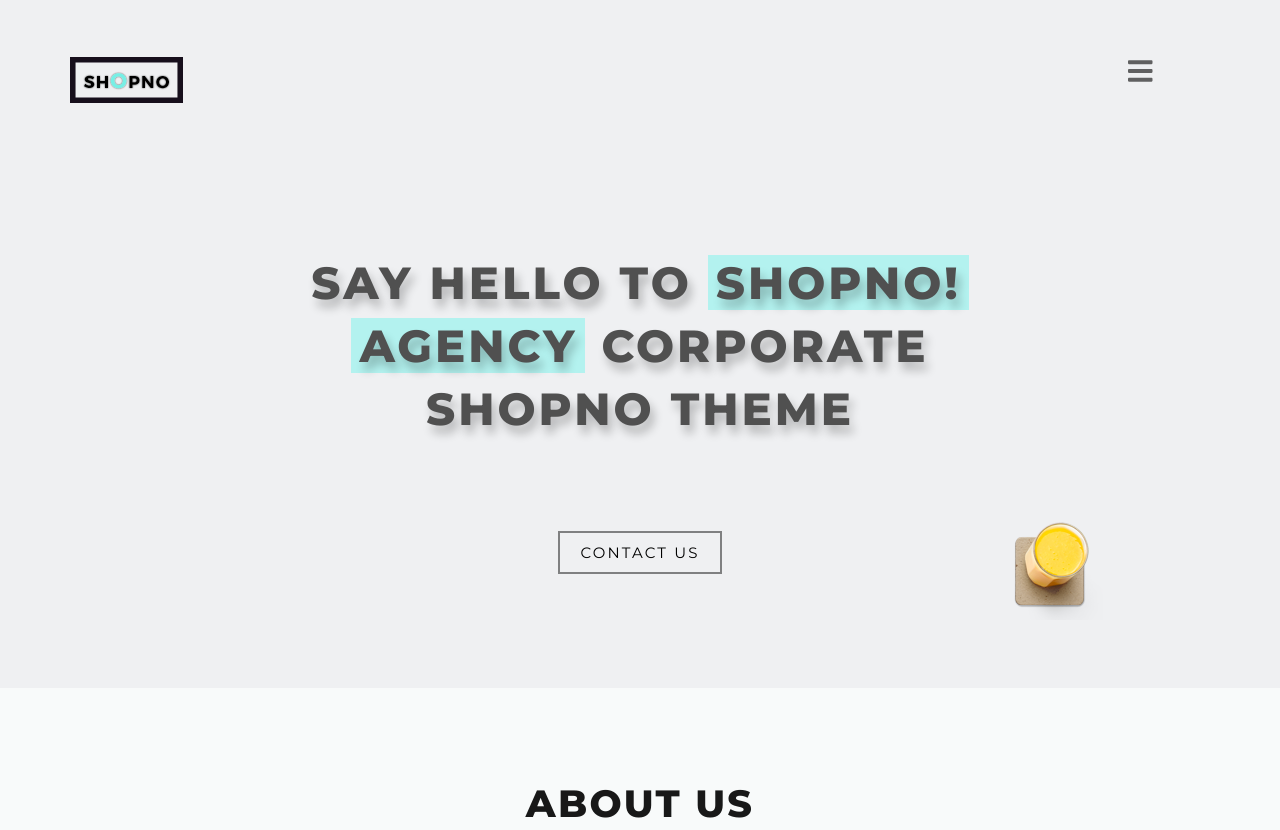
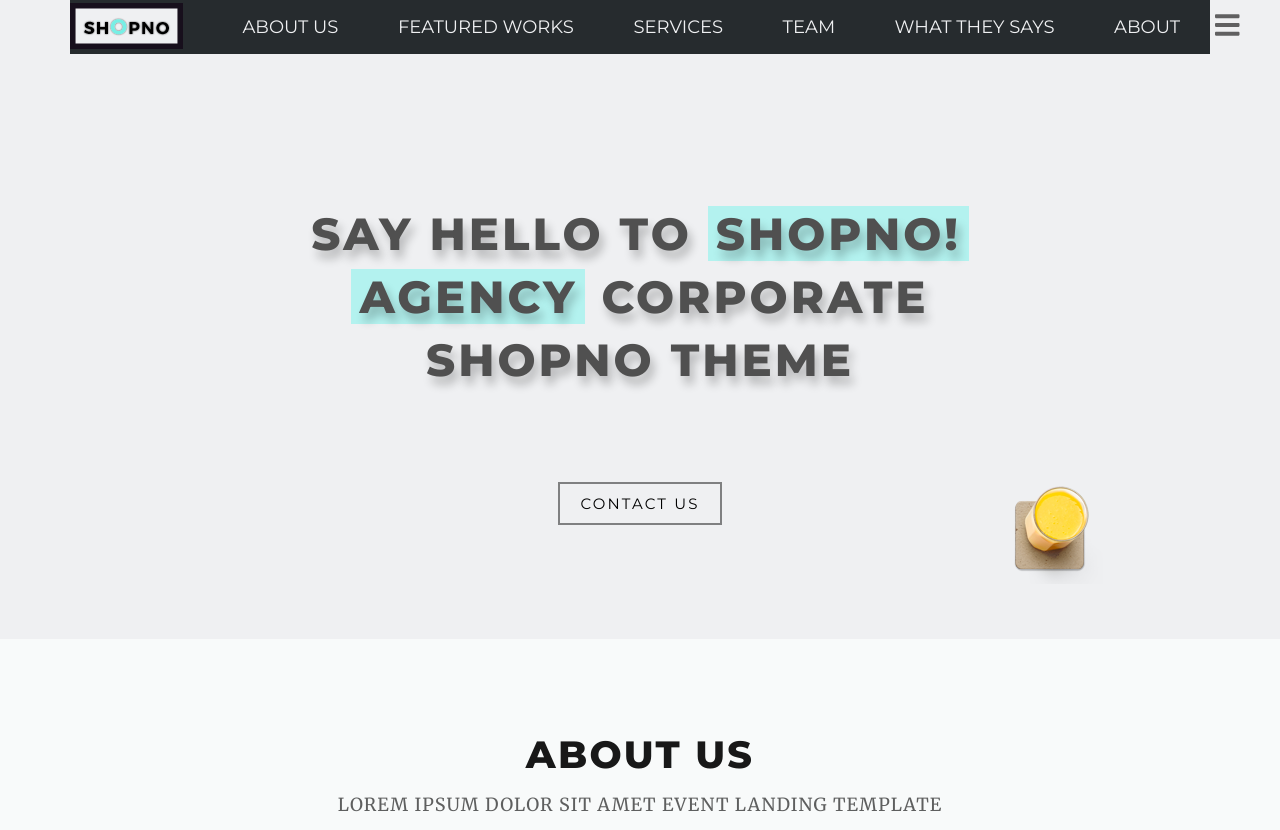
Before and after one commit to Kpexa/Shopno, a website: page src/index.html in a window 1280 px wide. Shown: the top 830 px of the page. Drawn offline with Linux system fonts and the light colour scheme.

Commit message:
began work at navigation menu

```diff
--- a/src/index.html
+++ b/src/index.html
@@ -11,15 +11,23 @@
 
 <!-- ============ HEADER ============ -->
 
-	<div class="main-header">
+	<div class="main-header" id="header">
 		<header class="wrapper header">
 			<nav class="menu">
-				<img src="images/logo.png" alt="logo" class="logo">
+				<ul class="menu-items">
+					<li><img src="images/logo.png" alt="logo" class="logo"></li>
+					<li><a href="#about-us">ABOUT US</a></li>
+					<li><a href="#featured-works">FEATURED WORKS</a></li>
+					<li><a href="#services">SERVICES</a></li>
+					<li><a href="#team">TEAM</a></li>
+					<li><a href="#what-they-says">WHAT THEY SAYS</a></li>
+					<li><a href="#about">ABOUT</a></li>
+				</ul>
 				<div class="burger">
-					<i class="burgerItem fas fa-bars"></i>
+					<i class="burger-item fas fa-bars"></i>
 				</div>
 				<div class="close">
-					<i class="closeItem fas fa-times"></i>
+					<i class="close-item fas fa-times"></i>
 				</div>
 			</nav>
 			<div class="caption-container">
@@ -35,7 +43,7 @@
 
 	<!-- ============ ABOUT US ============ -->
 
-	<div class="main-about-us">
+	<div class="main-about-us" id="about-us">
 		<section class="wrapper">
 			<h3 class="page-caption">ABOUT US</h3>
 			<h4 class="page-subcaption">Lorem ipsum dolor sit amet event landing template</h4>
@@ -64,7 +72,7 @@
 
 	<!-- ============ FEATURED WORKS ============ -->
 
-	<div class="main-featured-works">
+	<div class="main-featured-works" id="featured-works">
 		<div class="wrapper">
 			<h3 class="page-caption">Featured works</h3>
 			<h4 class="page-subcaption">Lorem ipsum dolor sit amet event landing template</h4>
@@ -93,7 +101,7 @@
 
 	<!-- ============ SERVICES ============ -->
 
-	<div class="main-services">
+	<div class="main-services" id="services">
 		<div class="wrapper">
 			<h3 class="page-caption">our services</h3>
 			<h4 class="page-subcaption">Lorem ipsum dolor sit amet event landing template</h4>
@@ -169,7 +177,7 @@
 
 	<!-- ============ TEAM ============ -->
 
-	<div class="main-team">
+	<div class="main-team" id="team">
 		<div class="wrapper">
 			<h3 class="page-caption">small team</h3>
 			<h4 class="page-subcaption">Lorem ipsum dolor sit amet event landing template</h4>
@@ -198,7 +206,7 @@
 
 	<!-- ============ WHAT THEY SAYS ============ -->
 
-	<div class="main-says">
+	<div class="main-says" id="what-they-says">
 		<div class="wrapper">
 			<h3 class="page-caption">what they says</h3>
 			<h4 class="page-subcaption">Lorem ipsum dolor sit amet event landing template</h4>
@@ -238,7 +246,7 @@
 
 	<!-- ============ BRANDS ============ -->
 
-	<div class="main-brands">
+	<div class="main-brands" id="about">
 		<div class="wrapper">
 			<div class="brands">
 				<img src="images/logo-footer.png" alt="brands">
--- a/src/precss/styles.less
+++ b/src/precss/styles.less
@@ -19,36 +19,67 @@
 }
 
 .menu {
+	position: relative;
 	.flex();
 	justify-content: space-between;
-	padding-top: 5%;
-	.to(900px, {
-		padding-top: 2%;
-	});
+	background-color: #262b2e;
 
-	.logo:hover {
-		cursor: pointer;
+	.menu-items {
+		display: flex;
+		justify-content: space-between;
+		align-items: center;
+		flex-grow: 2;
+
+		li {
+			font-family: Montserrat;
+			font-weight: 500;
+			font-size: 18px;
+
+			&:last-child {
+				margin-right: 30px;
+			}
+
+			.logo {
+				margin-top: 3px;
+			}
+		}
+
+		a {
+			text-decoration: none;
+			color:rgb(239, 240, 242);
+
+			&:hover {
+				cursor: pointer;
+				color: rgb(118, 244, 234, 0.5);
+			}
+		}
 	}
 
-	.burgerItem {
+	.burger-item {
+		margin-top: 11px;
+		margin-left: 5px;
 		position: fixed;
-		right: 10%;
+		flex-grow: 1;
 		z-index: 100;
 		align-self: center;
 		font-size: 28px;
 		color: rgba(0, 0, 0, 0.6);
+
 		&:hover{
 			cursor: pointer;
 		}
 	}
 
-	.closeItem {
+	.close-item {
+		margin-top: 8px;
+		margin-left: 5px;
 		position: fixed;
-		right: 10%;
+		flex-grow: 1;
 		z-index: 100;
 		align-self: center;
 		font-size: 28px;
-		color: rgba(0, 0, 0, 0.6);
+		color:rgba(0, 0, 0, 0.6);
+
 		&:hover{
 			cursor: pointer;
 		}
--- a/src/prejs/scripts.js
+++ b/src/prejs/scripts.js
@@ -10,4 +10,4 @@ $(function(){
     $('.burger').fadeIn(500);
   });
 
-});
+})
```
Also changed, not shown: src/css/styles.css.
